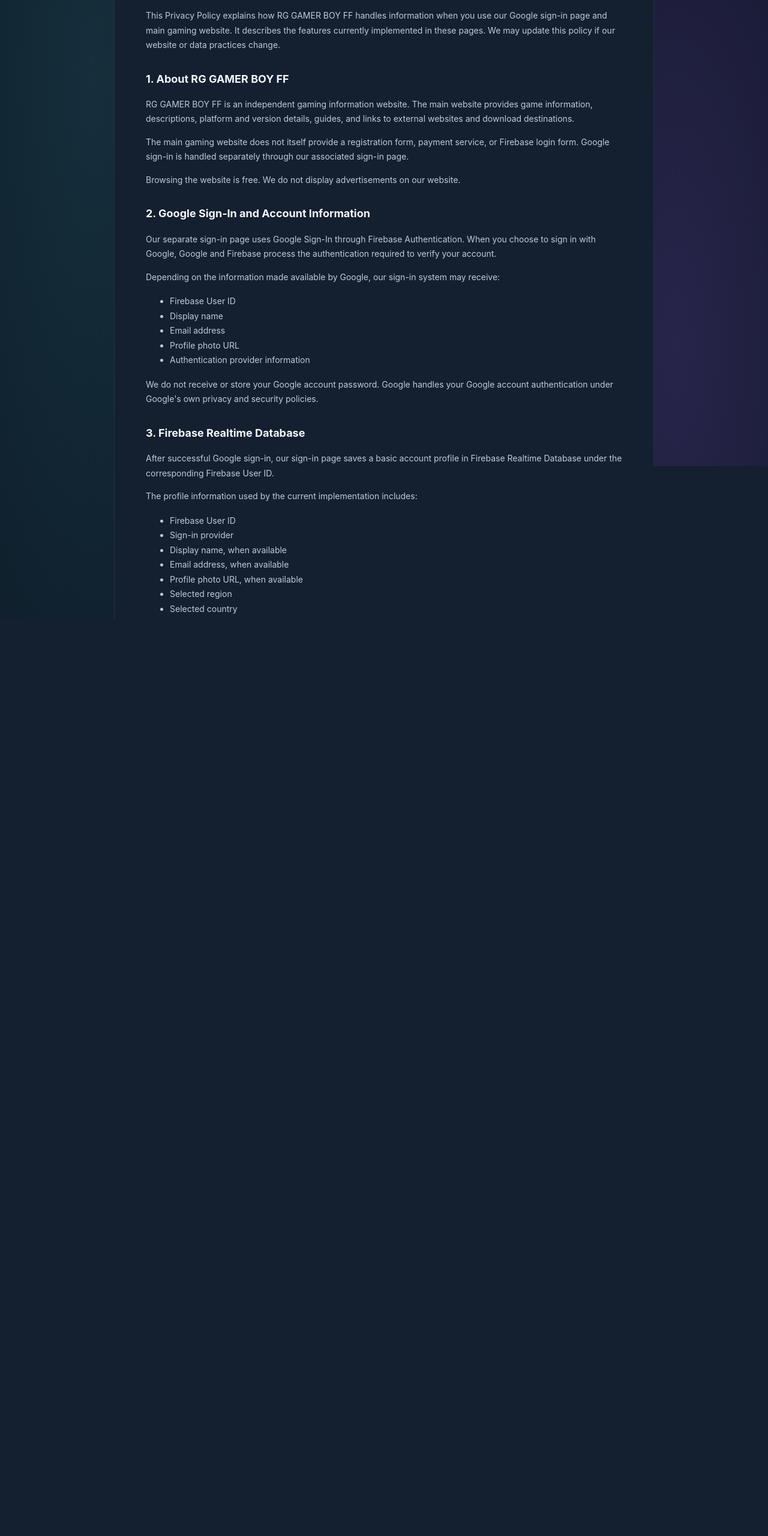
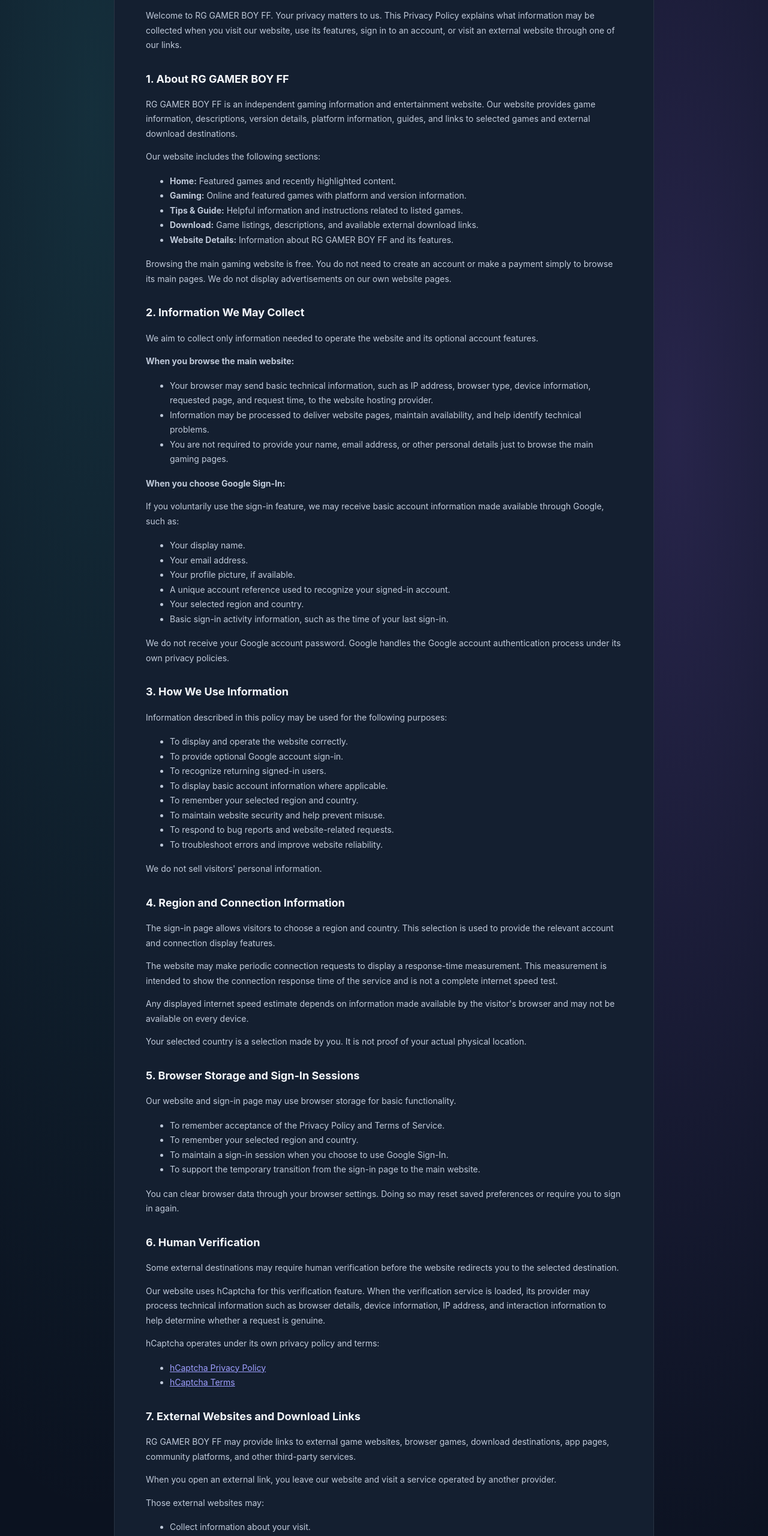
Before and after one commit to RGGAMERBOYFF/RG-GAMER-BOY-FF-LOGIN, a plain HTML site: page privacy.html in a window 1280 px wide. Shown: the part 240-2800 px from the top of the page at 60% size. Drawn offline with Linux system fonts and the light colour scheme.

Commit message:
Update privacy.html

```diff
--- a/privacy.html
+++ b/privacy.html
@@ -3,143 +3,218 @@
 <head>
 <meta charset="utf-8">
 <meta name="viewport" content="width=device-width,initial-scale=1">
+<meta name="robots" content="index,follow">
 <title>Privacy Policy — RG GAMER BOY FF</title>
 <link rel="stylesheet" href="./styles.css">
 </head>
 <body>
+
 <article class="doc">
-<a class="back" href="./">← Back to sign in</a>
+
+<a class="back" href="./">← Back to Sign In</a>
 
 <h1>Privacy Policy</h1>
 <p>Last updated: 26 November 2026</p>
 
-<p>This Privacy Policy explains how RG GAMER BOY FF handles information when you use our Google sign-in page and main gaming website. It describes the features currently implemented in these pages. We may update this policy if our website or data practices change.</p>
+<p>Welcome to RG GAMER BOY FF. Your privacy matters to us. This Privacy Policy explains what information may be collected when you visit our website, use its features, sign in to an account, or visit an external website through one of our links.</p>
 
 <h2>1. About RG GAMER BOY FF</h2>
-<p>RG GAMER BOY FF is an independent gaming information website. The main website provides game information, descriptions, platform and version details, guides, and links to external websites and download destinations.</p>
 
-<p>The main gaming website does not itself provide a registration form, payment service, or Firebase login form. Google sign-in is handled separately through our associated sign-in page.</p>
+<p>RG GAMER BOY FF is an independent gaming information and entertainment website. Our website provides game information, descriptions, version details, platform information, guides, and links to selected games and external download destinations.</p>
 
-<p>Browsing the website is free. We do not display advertisements on our website.</p>
+<p>Our website includes the following sections:</p>
 
-<h2>2. Google Sign-In and Account Information</h2>
-<p>Our separate sign-in page uses Google Sign-In through Firebase Authentication. When you choose to sign in with Google, Google and Firebase process the authentication required to verify your account.</p>
-
-<p>Depending on the information made available by Google, our sign-in system may receive:</p>
 <ul>
-<li>Firebase User ID</li>
-<li>Display name</li>
-<li>Email address</li>
-<li>Profile photo URL</li>
-<li>Authentication provider information</li>
+<li><strong>Home:</strong> Featured games and recently highlighted content.</li>
+<li><strong>Gaming:</strong> Online and featured games with platform and version information.</li>
+<li><strong>Tips &amp; Guide:</strong> Helpful information and instructions related to listed games.</li>
+<li><strong>Download:</strong> Game listings, descriptions, and available external download links.</li>
+<li><strong>Website Details:</strong> Information about RG GAMER BOY FF and its features.</li>
 </ul>
 
-<p>We do not receive or store your Google account password. Google handles your Google account authentication under Google's own privacy and security policies.</p>
+<p>Browsing the main gaming website is free. You do not need to create an account or make a payment simply to browse its main pages. We do not display advertisements on our own website pages.</p>
 
-<h2>3. Firebase Realtime Database</h2>
-<p>After successful Google sign-in, our sign-in page saves a basic account profile in Firebase Realtime Database under the corresponding Firebase User ID.</p>
+<h2>2. Information We May Collect</h2>
 
-<p>The profile information used by the current implementation includes:</p>
+<p>We aim to collect only information needed to operate the website and its optional account features.</p>
+
+<p><strong>When you browse the main website:</strong></p>
+
 <ul>
-<li>Firebase User ID</li>
-<li>Sign-in provider</li>
-<li>Display name, when available</li>
-<li>Email address, when available</li>
-<li>Profile photo URL, when available</li>
-<li>Selected region</li>
-<li>Selected country</li>
-<li>Last sign-in timestamp</li>
+<li>Your browser may send basic technical information, such as IP address, browser type, device information, requested page, and request time, to the website hosting provider.</li>
+<li>Information may be processed to deliver website pages, maintain availability, and help identify technical problems.</li>
+<li>You are not required to provide your name, email address, or other personal details just to browse the main gaming pages.</li>
 </ul>
 
-<p>This information is used to identify the signed-in account, maintain its basic profile, and support the sign-in experience.</p>
+<p><strong>When you choose Google Sign-In:</strong></p>
 
-<p>Firebase Authentication and Firebase Realtime Database are third-party services provided by Google. Their handling of information is also subject to Google's and Firebase's applicable terms and privacy documentation.</p>
-
-<h2>4. Region, Country and Connection Information</h2>
-<p>The sign-in page allows visitors to select a region and country. The selected region and country are stored in the browser's local storage and are also included in the Firebase account profile after successful sign-in.</p>
-
-<p>The sign-in page periodically sends requests to our Firebase Realtime Database endpoint to display a connection response-time measurement. These requests are used to calculate the displayed database ping and are not intended to retrieve account profile information.</p>
-
-<p>The displayed internet speed is an estimate obtained from the browser's Network Information API when that API is supported. It is not a full internet speed test.</p>
-
-<p>The selected country is a choice made by the visitor. It should not be treated as verified physical location information.</p>
-
-<h2>5. Browser Storage and Session Information</h2>
-<p>Our pages use browser storage for limited website functions:</p>
+<p>If you voluntarily use the sign-in feature, we may receive basic account information made available through Google, such as:</p>
 
 <ul>
-<li><strong>Local Storage:</strong> Remembers acceptance of the displayed Privacy Policy and Terms of Service and saves the selected region and country on the sign-in page.</li>
-<li><strong>Session Storage:</strong> Used for a temporary one-time handoff between the sign-in page and the main website.</li>
-<li><strong>Firebase Authentication Persistence:</strong> The sign-in page uses browser-local authentication persistence so that a returning signed-in user may remain authenticated until they sign out or the session is otherwise cleared or invalidated.</li>
+<li>Your display name.</li>
+<li>Your email address.</li>
+<li>Your profile picture, if available.</li>
+<li>A unique account reference used to recognize your signed-in account.</li>
+<li>Your selected region and country.</li>
+<li>Basic sign-in activity information, such as the time of your last sign-in.</li>
 </ul>
 
-<p>You can manage or clear browser storage through your browser settings. Clearing it may affect saved preferences or the sign-in experience.</p>
+<p>We do not receive your Google account password. Google handles the Google account authentication process under its own privacy policies.</p>
 
-<h2>6. hCaptcha Verification</h2>
-<p>Some external-link actions on the main website use hCaptcha to help distinguish people from automated traffic.</p>
+<h2>3. How We Use Information</h2>
 
-<p>When hCaptcha loads, its provider may process technical, browser, device, and interaction information to perform verification. This processing is handled by hCaptcha under its own policies.</p>
+<p>Information described in this policy may be used for the following purposes:</p>
 
-<p>For more information, read the <a href="https://www.hcaptcha.com/privacy" target="_blank" rel="noopener noreferrer">hCaptcha Privacy Policy</a> and <a href="https://www.hcaptcha.com/terms" target="_blank" rel="noopener noreferrer">hCaptcha Terms</a>.</p>
+<ul>
+<li>To display and operate the website correctly.</li>
+<li>To provide optional Google account sign-in.</li>
+<li>To recognize returning signed-in users.</li>
+<li>To display basic account information where applicable.</li>
+<li>To remember your selected region and country.</li>
+<li>To maintain website security and help prevent misuse.</li>
+<li>To respond to bug reports and website-related requests.</li>
+<li>To troubleshoot errors and improve website reliability.</li>
+</ul>
 
-<h2>7. External Images, Fonts and Website Services</h2>
-<p>Some website resources are loaded from external providers. These include Google Fonts, externally hosted images, hCaptcha, Firebase, and other services used by linked destinations.</p>
+<p>We do not sell visitors' personal information.</p>
 
-<p>When your browser requests resources from an external provider, that provider may receive technical information such as your IP address, browser information, and request details. We do not control the data practices or retention policies of those providers.</p>
+<h2>4. Region and Connection Information</h2>
 
-<h2>8. External Websites and Downloads</h2>
-<p>Game, download, redeem, app-store, file-hosting, and community links may take you to third-party websites or services, including Discord and other external destinations.</p>
+<p>The sign-in page allows visitors to choose a region and country. This selection is used to provide the relevant account and connection display features.</p>
 
-<p>These services are not controlled by RG GAMER BOY FF. They may collect information, use cookies, display advertisements, request payment, or require their own sign-in process.</p>
+<p>The website may make periodic connection requests to display a response-time measurement. This measurement is intended to show the connection response time of the service and is not a complete internet speed test.</p>
 
-<p>Any information you provide directly to an external website is handled under that website's own privacy policy and terms. Please review those policies before using external services or submitting information.</p>
+<p>Any displayed internet speed estimate depends on information made available by the visitor's browser and may not be available on every device.</p>
 
-<h2>9. Winter Features and Music</h2>
-<p>The main website includes seasonal winter presentation features such as animated snowfall, decorative interactive snowmen, and optional ambient music.</p>
+<p>Your selected country is a selection made by you. It is not proof of your actual physical location.</p>
 
-<p>The ambient soundtrack is loaded as an audio resource by the browser. Music playback may begin automatically where browser rules permit or after a visitor interacts with the page. The music can be paused or resumed using the website's music control.</p>
+<h2>5. Browser Storage and Sign-In Sessions</h2>
 
-<p>Interactive snowman sound effects are generated locally in the browser. These presentation features are not intended to collect account details.</p>
+<p>Our website and sign-in page may use browser storage for basic functionality.</p>
 
-<h2>10. Hosting and Technical Information</h2>
-<p>The website is hosted using GitHub Pages. When a visitor opens a website, the hosting provider and related network services may process technical request information such as IP address, browser or device information, requested resources, and request timestamps for delivery, security, and troubleshooting.</p>
+<ul>
+<li>To remember acceptance of the Privacy Policy and Terms of Service.</li>
+<li>To remember your selected region and country.</li>
+<li>To maintain a sign-in session when you choose to use Google Sign-In.</li>
+<li>To support the temporary transition from the sign-in page to the main website.</li>
+</ul>
 
-<p>We do not control the hosting provider's internal logs or retention practices. Please refer to the applicable provider policies for further information.</p>
+<p>You can clear browser data through your browser settings. Doing so may reset saved preferences or require you to sign in again.</p>
 
-<h2>11. Cookies and Advertising</h2>
-<p>RG GAMER BOY FF does not display advertisements on its own website and does not intentionally use advertising cookies in the main static gaming page.</p>
+<h2>6. Human Verification</h2>
 
-<p>Third-party services such as hCaptcha, Google, Firebase, and external websites may use cookies or similar technologies as part of their services. Their use is governed by their respective policies.</p>
+<p>Some external destinations may require human verification before the website redirects you to the selected destination.</p>
 
-<p>You can manage cookies through your browser settings. Blocking certain cookies or storage features may affect sign-in, verification, or external services.</p>
+<p>Our website uses hCaptcha for this verification feature. When the verification service is loaded, its provider may process technical information such as browser details, device information, IP address, and interaction information to help determine whether a request is genuine.</p>
 
-<h2>12. Account Deletion Requests</h2>
-<p>Visitors who have a Google account connected through our sign-in system may submit an account deletion request using the Account Deletion Request page.</p>
+<p>hCaptcha operates under its own privacy policy and terms:</p>
 
-<p>Submitting the request form does not automatically or immediately delete an account. The request must be reviewed, and account ownership may need to be verified before deletion is processed.</p>
+<ul>
+<li><a href="https://www.hcaptcha.com/privacy" target="_blank" rel="noopener noreferrer">hCaptcha Privacy Policy</a></li>
+<li><a href="https://www.hcaptcha.com/terms" target="_blank" rel="noopener noreferrer">hCaptcha Terms</a></li>
+</ul>
 
-<p>Never submit your Google password, one-time verification code, or authentication token through a deletion request form.</p>
+<h2>7. External Websites and Download Links</h2>
 
-<h2>13. Data Security and Retention</h2>
-<p>We use Firebase Authentication and Firebase Realtime Database for the account features described in this policy. Access to stored account information depends on the security rules and configuration applied to the Firebase project.</p>
+<p>RG GAMER BOY FF may provide links to external game websites, browser games, download destinations, app pages, community platforms, and other third-party services.</p>
 
-<p>Account and profile information may remain stored until it is deleted or the relevant service removes it under its applicable retention policies. No website or internet transmission can be guaranteed completely secure.</p>
+<p>When you open an external link, you leave our website and visit a service operated by another provider.</p>
 
-<h2>14. Children and Young Visitors</h2>
-<p>RG GAMER BOY FF is a general gaming information website. Visitors should check game age ratings and ask a parent or guardian before downloading files or using external services.</p>
+<p>Those external websites may:</p>
 
-<p>Do not share passwords, verification codes, authentication tokens, or sensitive personal information on unknown websites or public community channels.</p>
+<ul>
+<li>Collect information about your visit.</li>
+<li>Use their own cookies or similar technologies.</li>
+<li>Display advertisements.</li>
+<li>Require registration or sign-in.</li>
+<li>Offer paid products or services.</li>
+<li>Apply their own privacy policies and terms.</li>
+</ul>
+
+<p>We do not control the privacy practices, content, availability, or security of external websites. Please review the relevant website's policies before using it or submitting personal information.</p>
+
+<h2>8. Images, Fonts, Music and Website Resources</h2>
+
+<p>Some website images and other resources may be delivered through external hosting services. The sign-in page may also load fonts and other resources from external providers.</p>
+
+<p>When your browser requests an externally hosted resource, the provider may receive technical request information, such as your IP address and browser details.</p>
+
+<p>The website also includes seasonal Winter Festival features, including animated snowfall, decorative interactive snowmen, and optional ambient music.</p>
+
+<p>These presentation features are intended for entertainment. Interactive snowman sound effects are generated in the browser, while the ambient soundtrack is loaded as an audio resource. Music playback can be controlled using the website's music button.</p>
+
+<h2>9. Report a Bug and User Submissions</h2>
+
+<p>Our website provides a Report a Bug option through an external form.</p>
+
+<p>If you submit a report, the information you choose to enter may be processed by the form provider so that your report can be received and reviewed.</p>
+
+<p>Please do not include passwords, verification codes, payment information, or other sensitive personal details in a bug report.</p>
+
+<h2>10. Cookies and Similar Technologies</h2>
+
+<p>RG GAMER BOY FF does not display advertisements on its own website pages and does not intentionally use advertising cookies for its main gaming content.</p>
+
+<p>However, browser storage, sign-in services, human verification services, and external websites may use cookies or similar technologies for their own functionality.</p>
+
+<p>You can manage cookies and browser storage through your browser settings. Blocking certain features may affect sign-in, verification, or external content.</p>
+
+<h2>11. Third-Party Services</h2>
+
+<p>Some website features depend on services operated by other providers. These may include:</p>
+
+<ul>
+<li>Google services for optional account sign-in and certain website resources.</li>
+<li>Website hosting and content delivery providers.</li>
+<li>hCaptcha for human verification.</li>
+<li>External form services for bug reports.</li>
+<li>Third-party websites linked from game and download listings.</li>
+</ul>
+
+<p>Each third-party provider is responsible for its own services and privacy practices. Information processed by those providers is subject to their applicable policies.</p>
+
+<h2>12. Data Retention and Account Deletion</h2>
+
+<p>Information is retained only for as long as it is reasonably needed for the purposes described in this policy or as required for legitimate operational, security, or legal reasons.</p>
+
+<p>If you use Google Sign-In and want to request account deletion, you may use our Account Deletion Request page:</p>
+
+<p><a href="./delete-account.html">Request Account Deletion</a></p>
+
+<p>Submitting a request does not automatically delete an account. Account ownership may need to be verified before a deletion request is processed.</p>
+
+<p>Never provide your Google password, one-time verification code, or authentication token in a deletion request.</p>
+
+<h2>13. Children's Privacy and Safe Use</h2>
+
+<p>RG GAMER BOY FF is a general gaming information website. We do not ask visitors to provide personal information merely to browse the main gaming pages.</p>
+
+<p>Young visitors should ask a parent or guardian before downloading files, creating accounts on external websites, or sharing personal information with third-party services.</p>
+
+<p>Please do not share passwords, verification codes, private account details, or sensitive personal information publicly.</p>
+
+<h2>14. Security</h2>
+
+<p>We take reasonable steps intended to protect the information handled through our website and its account features.</p>
+
+<p>However, no website, online service, or internet transmission can be guaranteed to be completely secure. Visitors should use trusted devices, protect their accounts, and avoid sharing login credentials.</p>
 
 <h2>15. Changes to This Privacy Policy</h2>
-<p>This policy may be updated when website features, account services, or data practices change. The latest version will be published on this page with an updated date.</p>
 
-<h2>16. Contact</h2>
-<p>For general community questions, visitors may use the Discord link displayed on the relevant game page.</p>
+<p>We may update this Privacy Policy when website features, account options, external services, or information-handling practices change.</p>
 
-<p>This website does not currently publish a dedicated privacy-request email address. Please do not post private account information or sensitive personal details in public community channels.</p>
+<p>Any revised version will be published on this page with an updated date. Please review this page periodically.</p>
+
+<h2>16. Contact and Requests</h2>
+
+<p>For website-related problems, you can use the Report a Bug option available on the main RG GAMER BOY FF website.</p>
+
+<p>For account deletion requests, please use the Account Deletion Request page linked above.</p>
+
+<p>Please do not submit passwords, verification codes, or sensitive account information through public feedback channels.</p>
 
 <div class="notice">
-This policy describes the website features currently identified in the RG GAMER BOY FF main website and sign-in page. The website owner should review it against the live Firebase security rules, provider settings, and actual deployed behavior before publication.
+This Privacy Policy describes the currently identified features of RG GAMER BOY FF and its associated sign-in page. It should be reviewed whenever the website's actual features or information-handling practices change.
 </div>
 
 </article>
```
